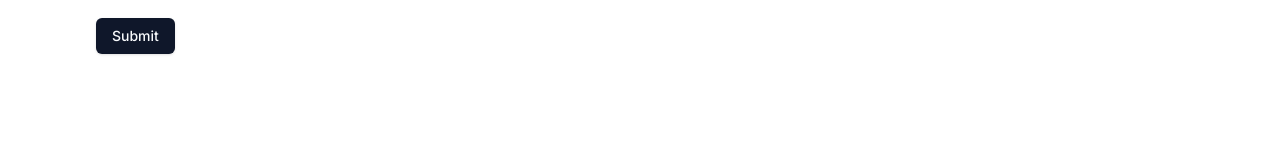
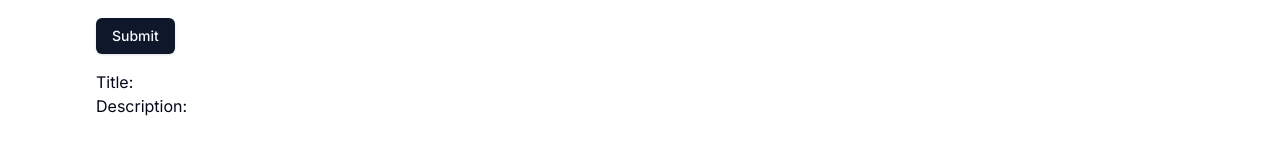
Before and after one commit to Rakesh6720/rich-text-editor, a Next.js app: page / in a window 1280 px wide. Shown: the part 444-598 px from the top of the page. Built offline with nearby package versions, Linux system fonts and the light colour scheme.

Commit message:
add state management for title and description in Home component

```diff
--- a/app/page.tsx
+++ b/app/page.tsx
@@ -13,8 +13,11 @@ import { zodResolver } from "@hookform/resolvers/zod";
 import * as z from "zod";
 import { Button } from "@/components/ui/button";
 import Tiptap from "@/components/Tiptap";
+import React from "react";
 
 export default function Home() {
+  const [title, setTitle] = React.useState("");
+  const [description, setDescription] = React.useState("");
   const formSchema = z.object({
     title: z
       .string()
@@ -35,7 +38,11 @@ export default function Home() {
     },
   });
 
-  const onSubmit = (values: z.infer<typeof formSchema>) => {};
+  const onSubmit = (values: z.infer<typeof formSchema>) => {
+    setTitle(values.title);
+    console.log(values.description);
+    setDescription(values.description);
+  };
 
   return (
     <main className="p-24">
@@ -72,6 +79,8 @@ export default function Home() {
           </Button>
         </form>
       </Form>
+      <h1>Title: {title}</h1>
+      <p>Description: {description}</p>
     </main>
   );
 }
--- a/components/Tiptap.tsx
+++ b/components/Tiptap.tsx
@@ -30,7 +30,6 @@ const Tiptap = ({ description, onChange }: Props) => {
     },
     onUpdate({ editor }) {
       onChange(editor.getHTML());
-      console.log(editor.getHTML());
     },
   });
   return (
```
